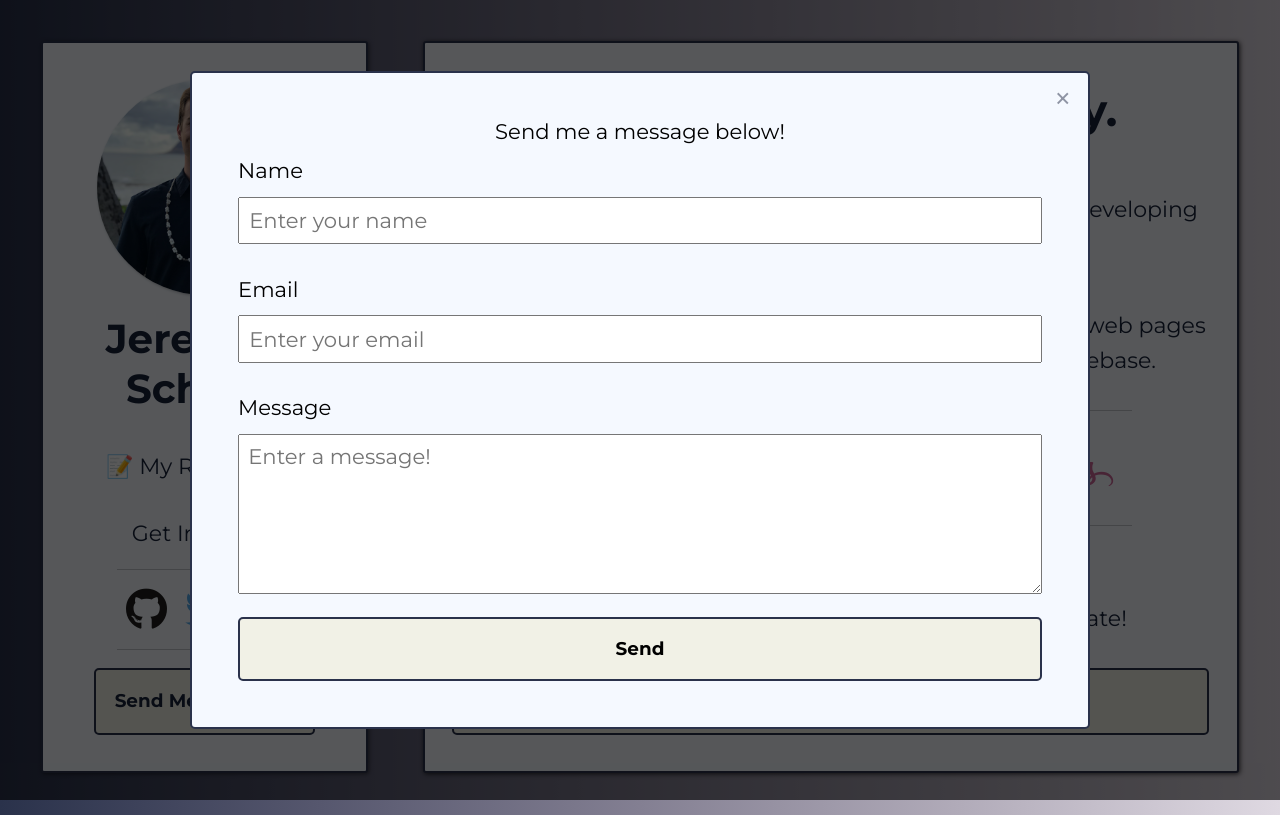
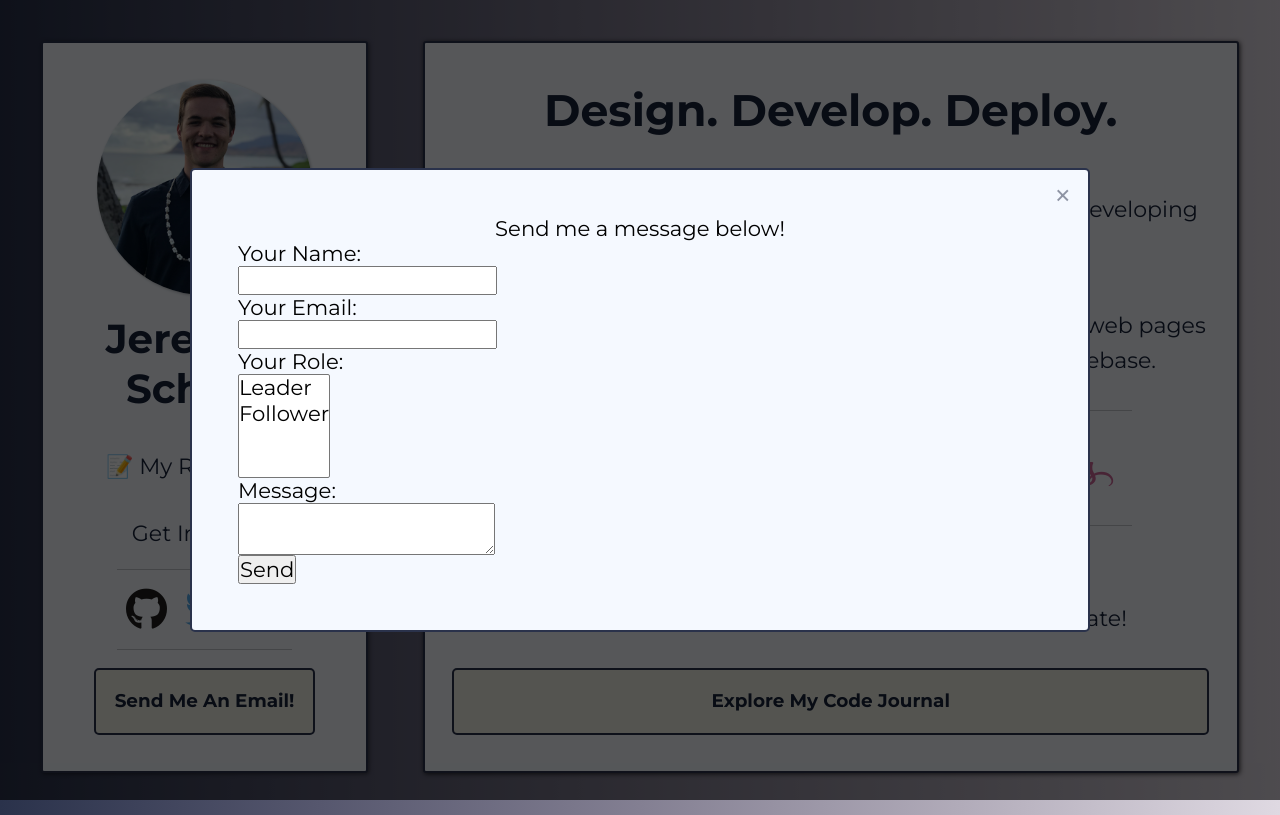
Before and after one commit to yojeremiah/personal-portfolio, a website: page public/index.html in a window 1280 px wide. Both pictures are taken after a click on the element "Send Me An Email!". Drawn offline with nearby package versions, Linux system fonts and the light colour scheme; files that its build step writes are made by us from their sources.

Commit message:
Update form to default netlify source

```diff
--- a/public/index.html
+++ b/public/index.html
@@ -55,12 +55,12 @@
             <!-- Social Links -->
             <ul class="socials">
               <li>
-                <a href="https://github.com/yojeremiah"
+                <a href="https://github.com/yojeremiah" target="_blank"
                   ><i class="fab fa-github fa-2x" title="Visit My Github"></i
                 ></a>
               </li>
               <li>
-                <a href="https://twitter.com/yojeremiahh"
+                <a href="https://twitter.com/yojeremiahh" target="_blank"
                   ><i
                     class="fab fa-twitter fa-2x"
                     title="Follow Me on Twitter"
@@ -68,7 +68,9 @@
                 ></a>
               </li>
               <li>
-                <a href="https://linked.com/in/schultzjeremiah"
+                <a
+                  href="https://linkedin.com/in/schultzjeremiah"
+                  target="_blank"
                   ><i
                     class="fab fa-linkedin-in fa-2x"
                     title="Connect with me on LinkedIn"
@@ -123,11 +125,35 @@
       <div class="email-modal-content">
         <div class="close-modal-x">&times;</div>
         <p class="form-text">Send me a message below!</p>
-        <form
+        <form name="contact" method="POST" data-netlify="true">
+          <p>
+            <label>Your Name: <input type="text" name="name"/></label>
+          </p>
+          <p>
+            <label>Your Email: <input type="email" name="email"/></label>
+          </p>
+          <p>
+            <label
+              >Your Role:
+              <select name="role[]" multiple>
+                <option value="leader">Leader</option>
+                <option value="follower">Follower</option>
+              </select></label
+            >
+          </p>
+          <p>
+            <label>Message: <textarea name="message"></textarea></label>
+          </p>
+          <p>
+            <button type="submit">Send</button>
+          </p>
+        </form>
+        <!-- <form
           method="POST"
           class="email-form"
           name="email-form"
           id="email-form"
+          action="/projects/personal-portfolio/public/index.html"
           data-netlify="true"
         >
           <div class="form-input-group">
@@ -162,17 +188,15 @@
               required
             ></textarea>
           </div>
-          <button class="btn btn-submit" type="submit" form-name="email-form">
+          <button
+            class="btn btn-submit"
+            type="submit"
+            form-name="email-form"
+            value="submit"
+          >
             Send
           </button>
-          <!-- <button type="submit" form="form1" value="Submit">Submit</button> -->
-          <!-- <input
-            type="submit"
-            class="btn btn-submit"
-            id="btn-submit"
-            value="Submit"
-          /> -->
-        </form>
+        </form> -->
       </div>
     </div>
 
```
